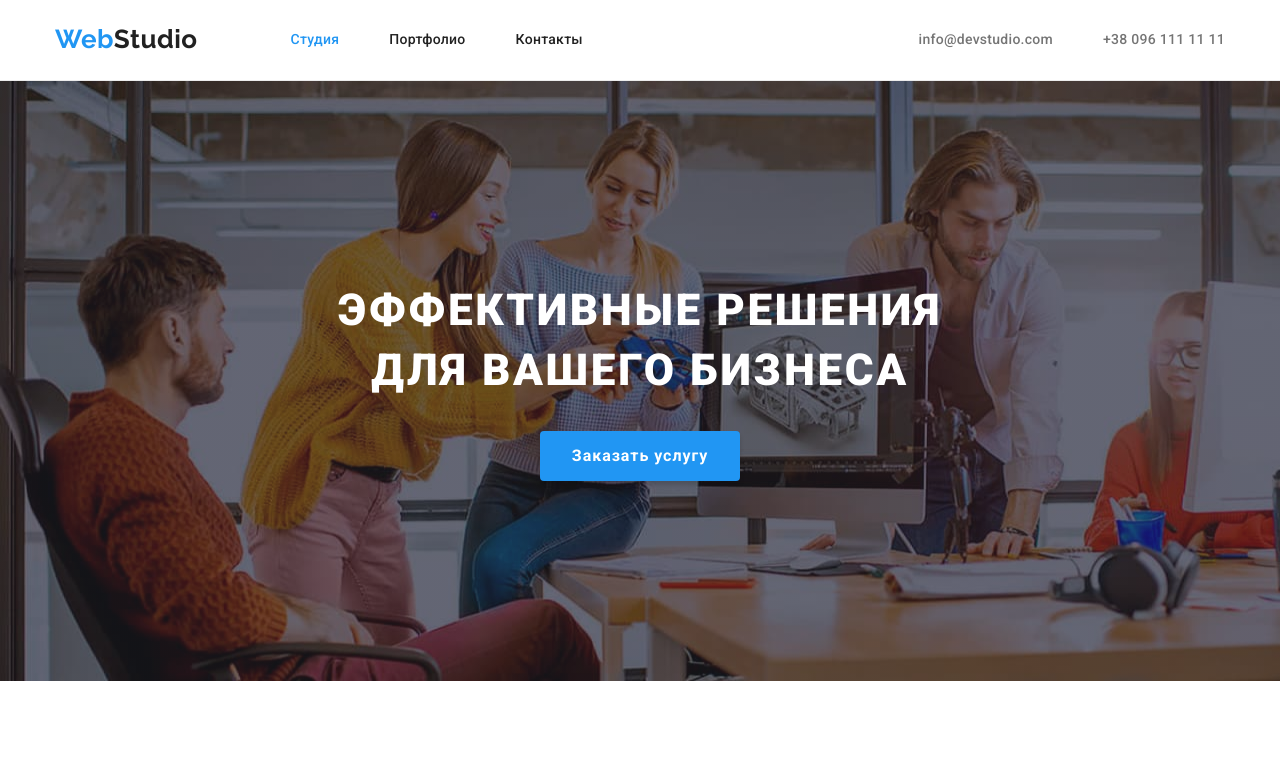
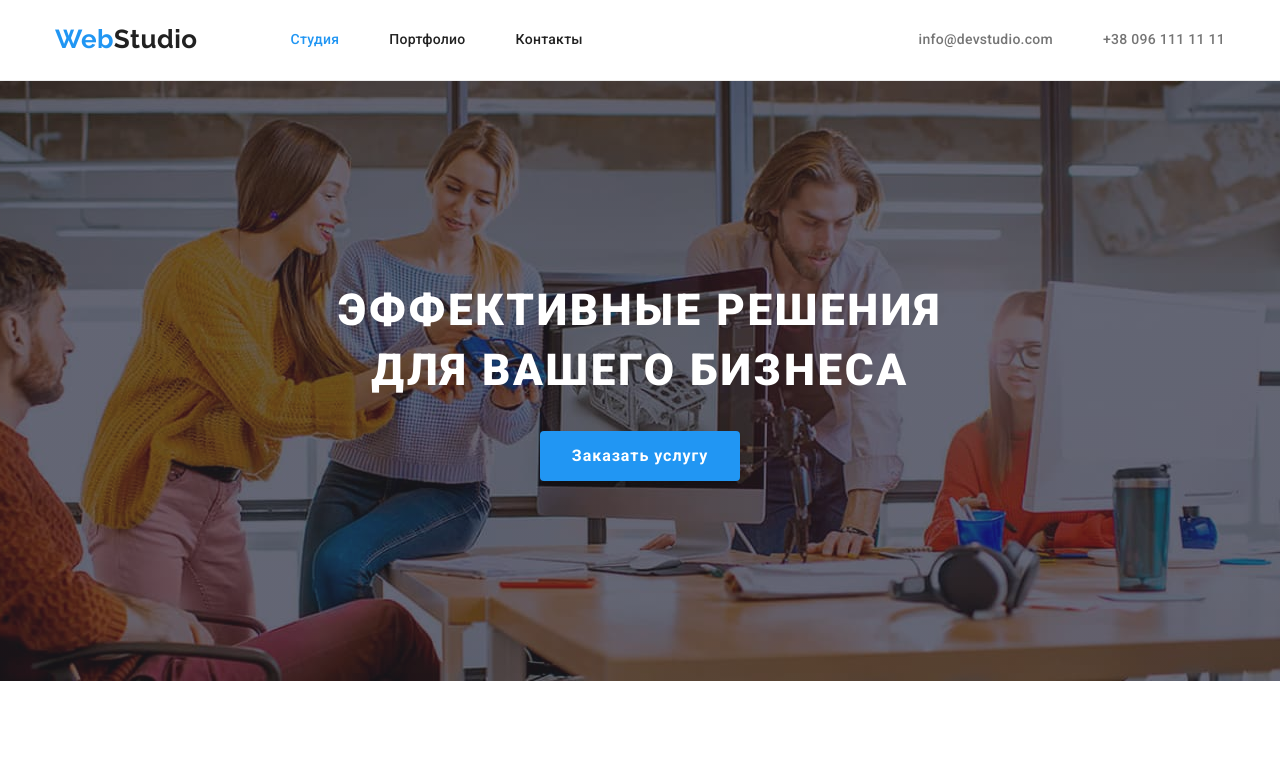
Before and after one commit to YanaKlymenko/goit-markup-hw-04, a plain HTML site: page index.html in a window 1280 px wide. Shown: the top 771 px of the page. Drawn offline with nearby package versions, Linux system fonts and the light colour scheme.

Commit message:
upd: hero

```diff
--- a/css/styles.css
+++ b/css/styles.css
@@ -129,6 +129,10 @@ body {
 
 /* ----HERO---- */
 .hero {
+  max-width: 1600px;
+  min-height: 600px;
+  padding-top: 200px;
+  padding-bottom: 200px;
   background: var(--backgraund-first-color);
   background-image: linear-gradient(
       to right,
@@ -136,8 +140,9 @@ body {
       rgba(47, 48, 58, 0.4)
     ),
     url(../images/headerimg.jpg);
-  padding-top: 200px;
-  padding-bottom: 200px;
+  background-repeat: no-repeat;
+  background-position: center;
+  background-size: cover;
 }
 .hero-title {
   font-weight: 900;
```
